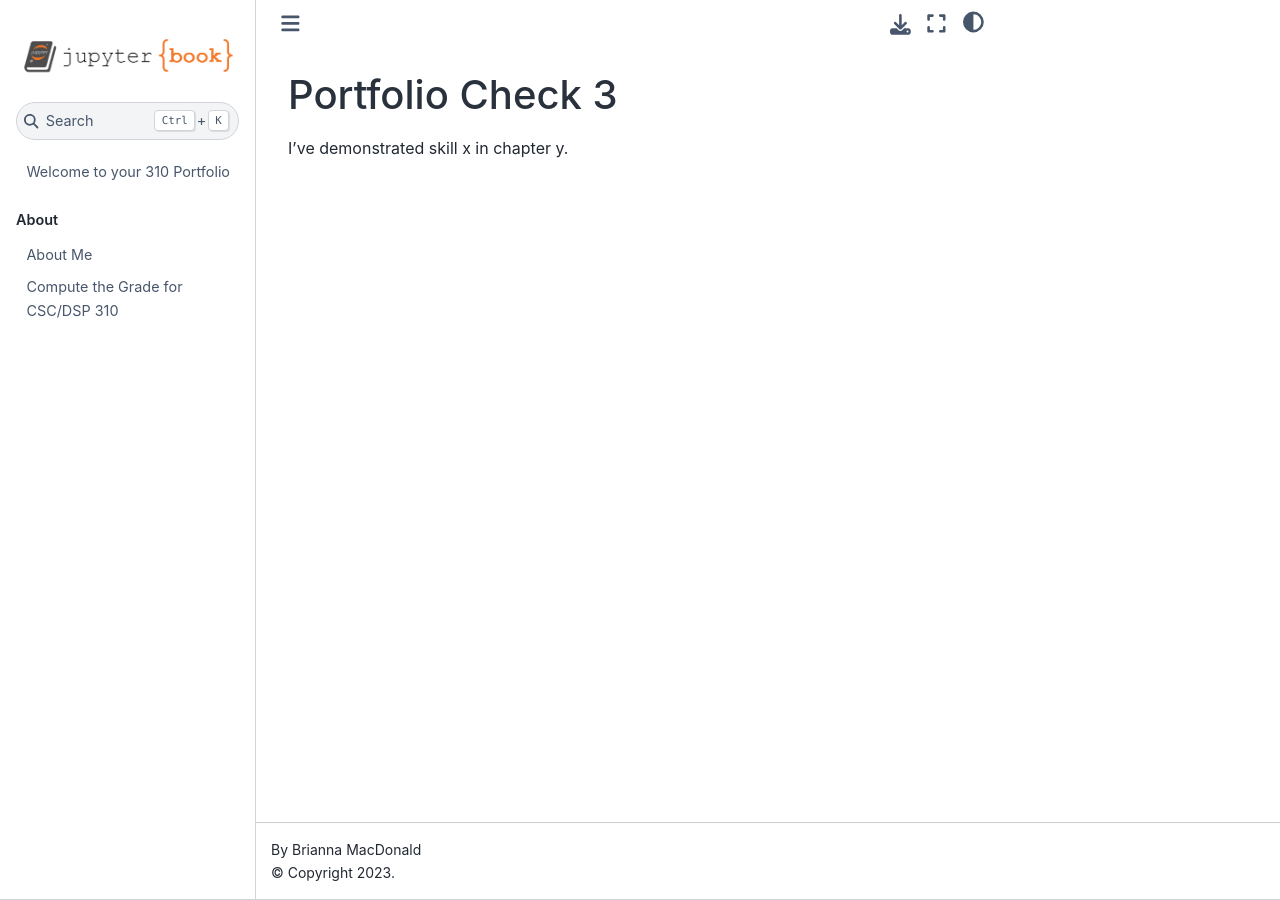
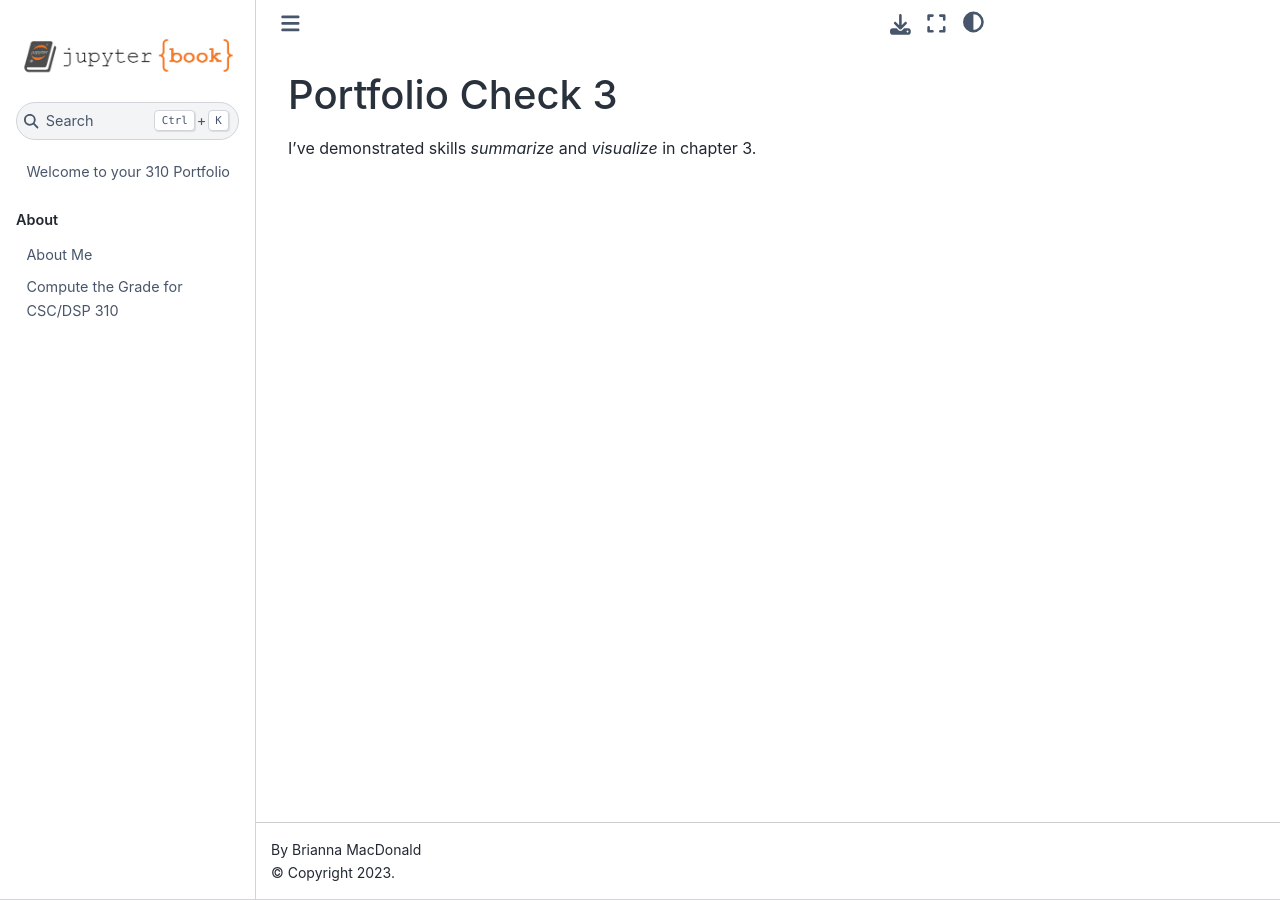
Before and after one commit to briannakathrynm/portfolio-briannakathrynm, a Jupyter Book: the page built from submission_3_intro.md, in a window 1280 px wide. Built offline with Jupyter Book 1.0.4 settings and Sphinx 7.4.7 and the Sphinx Book theme 1.1.4, drawn with Linux system fonts in a browser that asks for light colours.

Commit message:
Update submission_3_intro.md
Added which skills to be demonstrated

```diff
--- a/submission_3_intro.md
+++ b/submission_3_intro.md
@@ -1,3 +1,3 @@
 # Portfolio Check 3
 
-I've demonstrated skill x in chapter y.
+I've demonstrated skills *summarize* and *visualize* in chapter 3.
```
